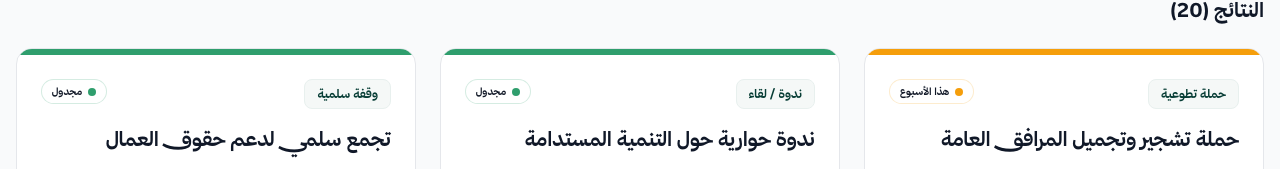
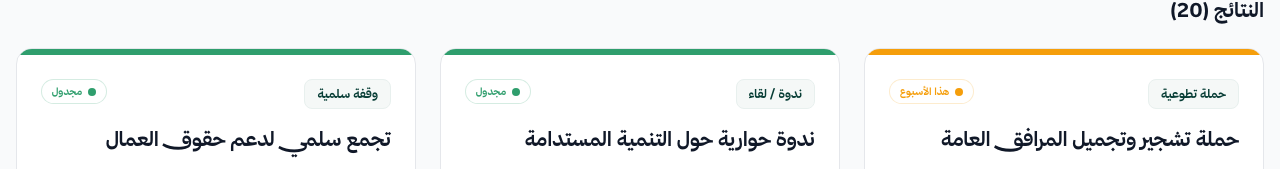
Before and after one commit to zaatarinow9/syria-events-platform, a Next.js app: page /events in a window 1280 px wide. Shown: the part 437-606 px from the top of the page. Built offline with nearby package versions, Linux system fonts and the light colour scheme.

Commit message:
update website

```diff
--- a/src/app/events/page.tsx
+++ b/src/app/events/page.tsx
@@ -189,7 +189,7 @@ export default function EventsPage() {
                       <span className="inline-block px-3 py-1.5 bg-[#F5F8F7] text-[#073D35] text-xs font-bold rounded-lg border border-[#E8F0EE]">
                         {event.type}
                       </span>
-                      <div className={`flex items-center gap-1.5 px-2.5 py-1 rounded-full border bg-white ${statusStyle.text} ${statusStyle.border}`}>
+                      <div className={`flex items-center gap-1.5 px-2.5 py-1 rounded-full border bg-white ${statusStyle.color} ${statusStyle.border}`}>
                         <span className={`w-2 h-2 rounded-full ${statusStyle.pulse} ${statusStyle.pulse === 'bg-[#ef4444]' ? 'animate-pulse' : ''}`}></span>
                         <span className="text-[10px] font-bold">{statusStyle.label}</span>
                       </div>
```
